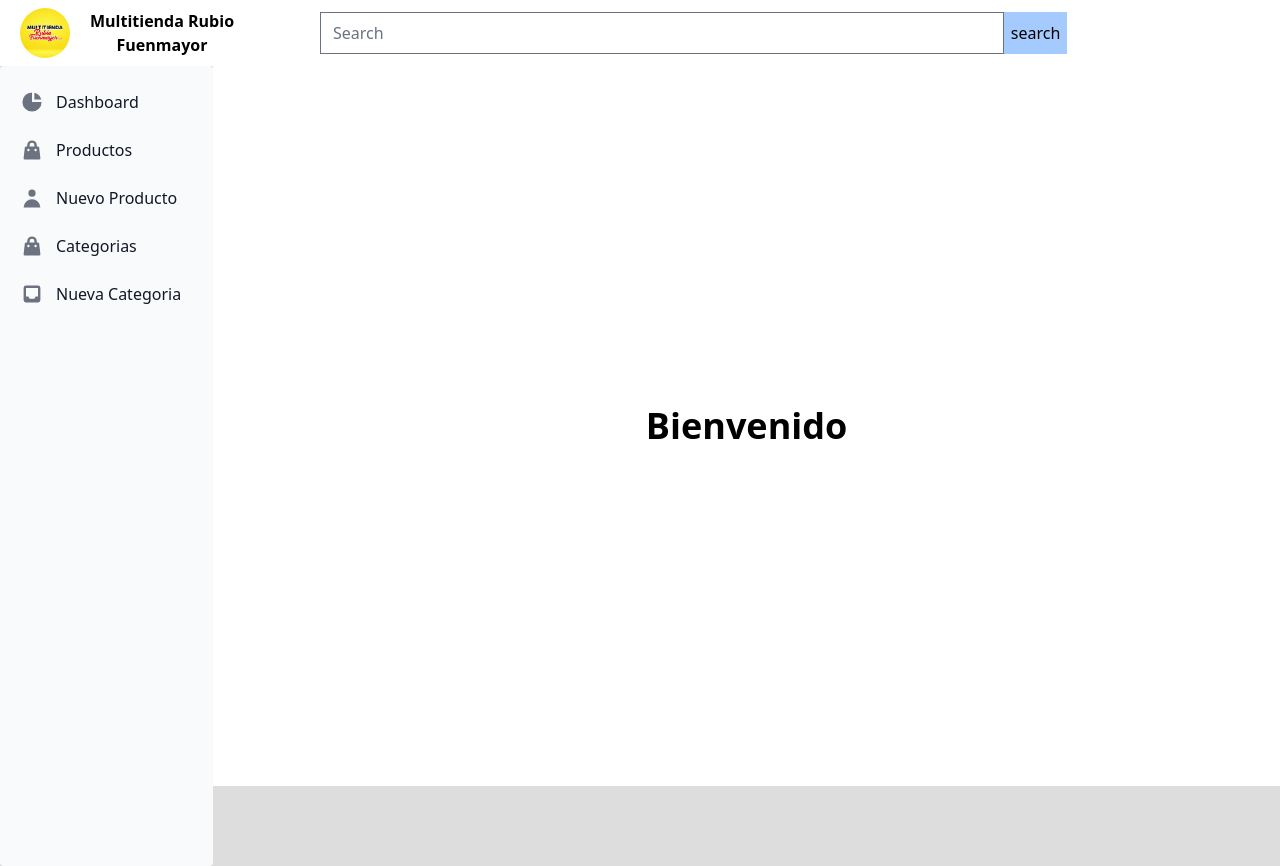
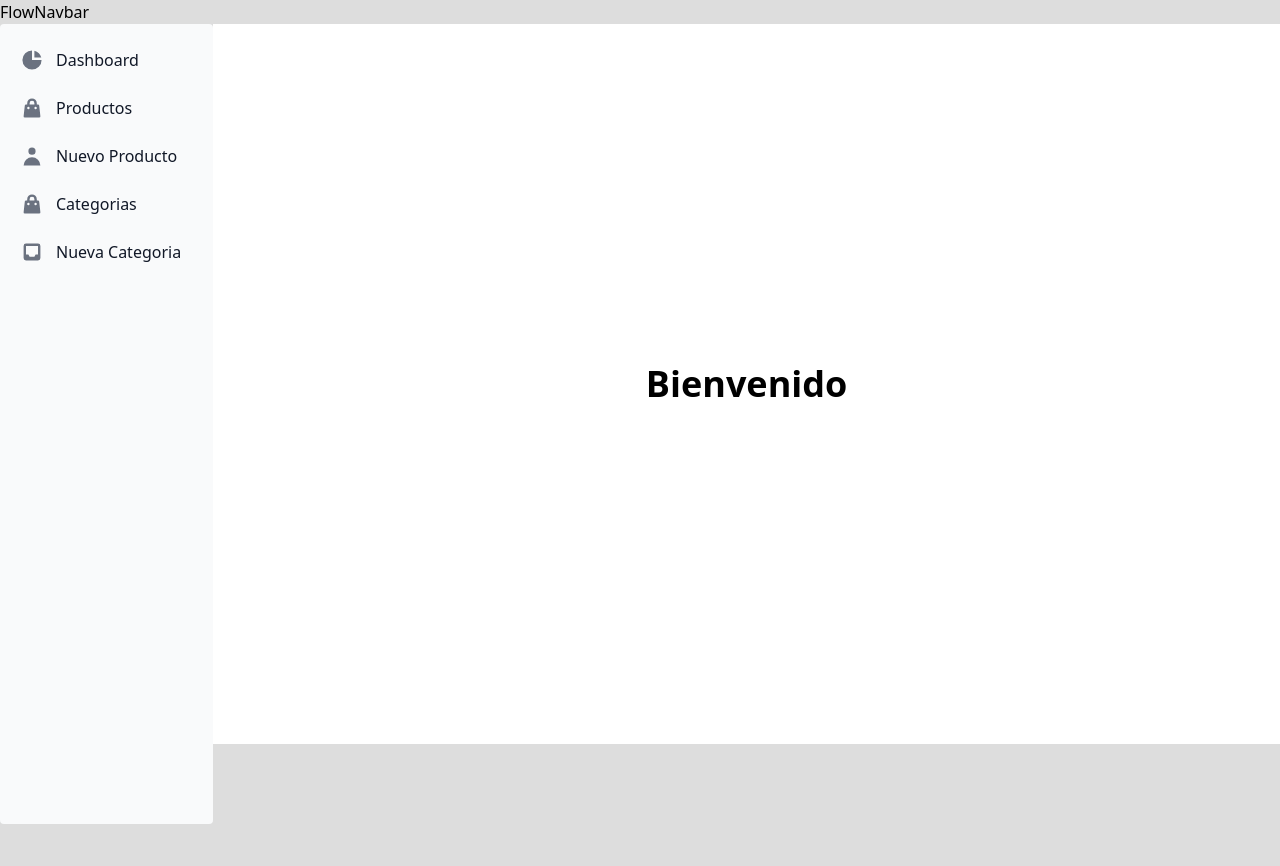
Before and after one commit to eurorondon/ecommers-fuenmayor-dashboard, a Next.js app: page / in a window 1280 px wide. After the commit the page ends 824 px from the top, so only its background shows below. Built offline with nearby package versions, Linux system fonts and the light colour scheme.

Commit message:
el buscador y input solo funcionan con la primera en mayuscula

```diff
--- a/src/app/components/DrawerMenu.js
+++ b/src/app/components/DrawerMenu.js
@@ -22,9 +22,15 @@ function DrawerMenu() {
   const [searchInput, setSearchInput] = React.useState("");
   const router = useRouter();
 
+  const capitalizeFirstLetter = (str) => {
+    if (str.length === 0) return str;
+    return str.charAt(0).toUpperCase() + str.slice(1);
+  };
+
   const handleSubmit = (e) => {
     e.preventDefault();
-    router.push(`/keyword?search=${searchInput}`);
+    const capitalizedName = capitalizeFirstLetter(searchInput);
+    router.push(`/keyword?search=${capitalizedName}`);
     setSearchInput("");
   };
 
@@ -50,7 +56,7 @@ function DrawerMenu() {
             <input
               type="search"
               className="form-control rounded-left search w-11/12 "
-              placeholder="Search"
+              placeholder="Buscar..."
               value={searchInput}
               onChange={(e) => setSearchInput(e.target.value)}
             />
--- a/src/app/components/FlowNavbar.js
+++ b/src/app/components/FlowNavbar.js
@@ -1,56 +1,64 @@
-"use client";
-import { Navbar } from "flowbite-react";
-import Image from "next/image";
-import Link from "next/link";
-import { useRouter } from "next/navigation";
+// "use client";
+// import { Navbar } from "flowbite-react";
+// import Image from "next/image";
+// import Link from "next/link";
+// import { useRouter } from "next/navigation";
+
+// import React from "react";
+// import { useQueryClient } from "react-query";
+
+// function FlowNavbar() {
+//   const queryClient = useQueryClient();
+//   const [searchInput, setSearchInput] = React.useState("");
+//   const router = useRouter();
+
+//   const handleSubmit = (e) => {
+//     e.preventDefault();
+//     router.push(`/keyword?search=${searchInput}`);
+//     setSearchInput("");
+//   };
+//   return (
+//     <div className=" bg-white  ">
+//       <div className="flex flex-row items-center">
+//         <div className=" basis-3/12 ps-5 flex items-center p-2">
+//           <Image
+//             src={"/images/logo.jpg"}
+//             width={50}
+//             height={50}
+//             alt="Multitienda"
+//             className="rounded-full"
+//           />
+//           <span className="text-center ms-5 font-bold">
+//             Multitienda Rubio <br /> Fuenmayor
+//           </span>
+//         </div>
+
+//         <div className="bg-blue-300 basis-7/12 ">
+//           <form className="input-group " onSubmit={(e) => handleSubmit(e)}>
+//             <input
+//               type="search"
+//               value={searchInput}
+//               className="form-control rounded-left search w-11/12 "
+//               placeholder="Buscar..."
+//               onChange={(e) => setSearchInput(e.target.value)}
+//             />
+//             <button type="submit" className="search-button w-1/12">
+//               search
+//             </button>
+//           </form>
+//         </div>
+//         <div className="basis-2/12 bg-green-400"></div>
+//       </div>
+//     </div>
+//   );
+// }
+
+// export default FlowNavbar;
 
 import React from "react";
-import { useQueryClient } from "react-query";
 
-function FlowNavbar() {
-  const queryClient = useQueryClient();
-  const [searchInput, setSearchInput] = React.useState("");
-  const router = useRouter();
-
-  const handleSubmit = (e) => {
-    e.preventDefault();
-    router.push(`/keyword?search=${searchInput}`);
-    setSearchInput("");
-  };
-  return (
-    <div className=" bg-white  ">
-      <div className="flex flex-row items-center">
-        <div className=" basis-3/12 ps-5 flex items-center p-2">
-          <Image
-            src={"/images/logo.jpg"}
-            width={50}
-            height={50}
-            alt="Multitienda"
-            className="rounded-full"
-          />
-          <span className="text-center ms-5 font-bold">
-            Multitienda Rubio <br /> Fuenmayor
-          </span>
-        </div>
-
-        <div className="bg-blue-300 basis-7/12 ">
-          <form className="input-group " onSubmit={(e) => handleSubmit(e)}>
-            <input
-              type="search"
-              value={searchInput}
-              className="form-control rounded-left search w-11/12 "
-              placeholder="Search"
-              onChange={(e) => setSearchInput(e.target.value)}
-            />
-            <button type="submit" className="search-button w-1/12">
-              search
-            </button>
-          </form>
-        </div>
-        <div className="basis-2/12 bg-green-400"></div>
-      </div>
-    </div>
-  );
-}
+const FlowNavbar = () => {
+  return <div>FlowNavbar</div>;
+};
 
 export default FlowNavbar;
--- a/src/app/components/UpdateProduct.jsx
+++ b/src/app/components/UpdateProduct.jsx
@@ -79,11 +79,17 @@ function UpdateProduct({ hasEdit, productId }) {
   // Get ALl Categories
   const { data: dataCategories } = useQuery("AllCategories", getAllCategories);
 
+  const capitalizeFirstLetter = (str) => {
+    if (str.length === 0) return str;
+    return str.charAt(0).toUpperCase() + str.slice(1);
+  };
+
   const handleClickForm = async () => {
     setIsLoading(true);
+    const capitalizedName = capitalizeFirstLetter(name);
     try {
       await handleSubmit(
-        name,
+        capitalizedName,
         price,
         countInStock,
         category,
@@ -108,9 +114,10 @@ function UpdateProduct({ hasEdit, productId }) {
   };
 
   const handleClickUpdate = async () => {
+    const capitalizedName = capitalizeFirstLetter(name);
     try {
       await handleUpdate(
-        name,
+        capitalizedName,
         price,
         countInStock,
         category,
```
